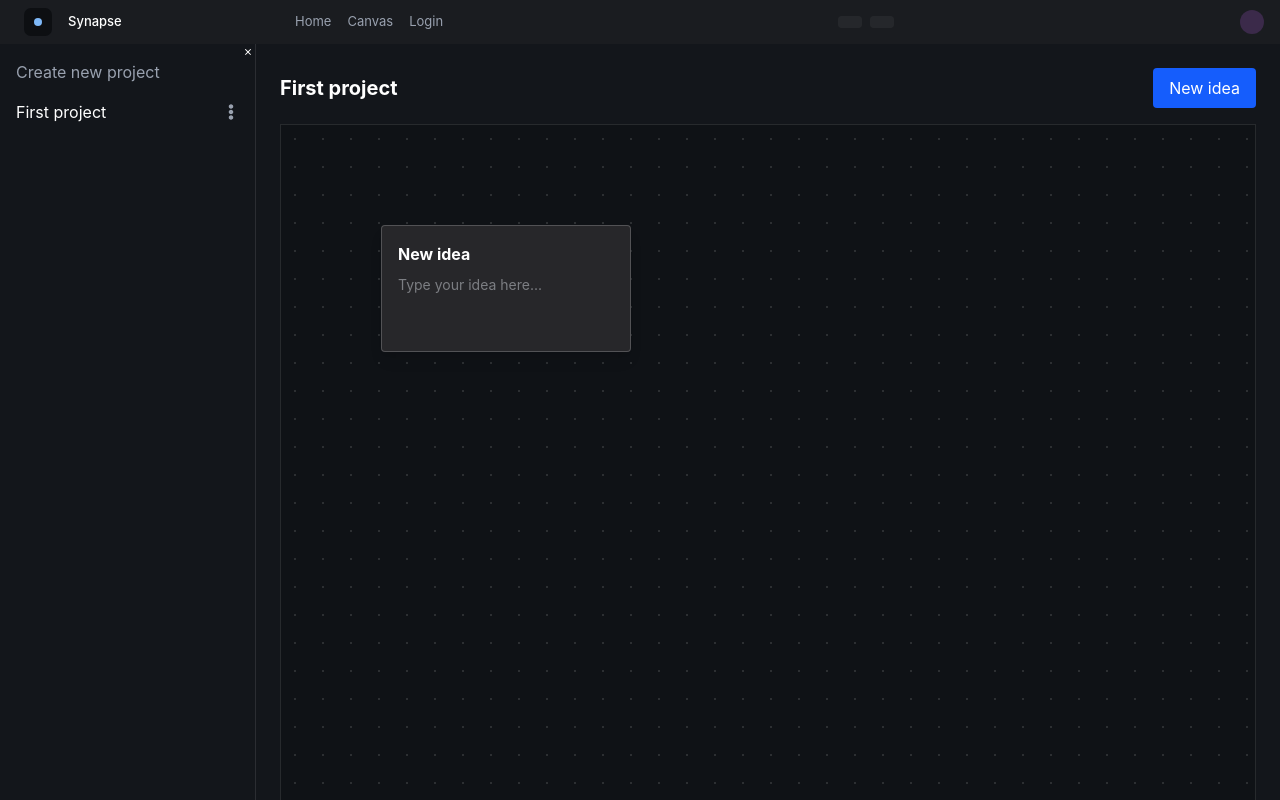
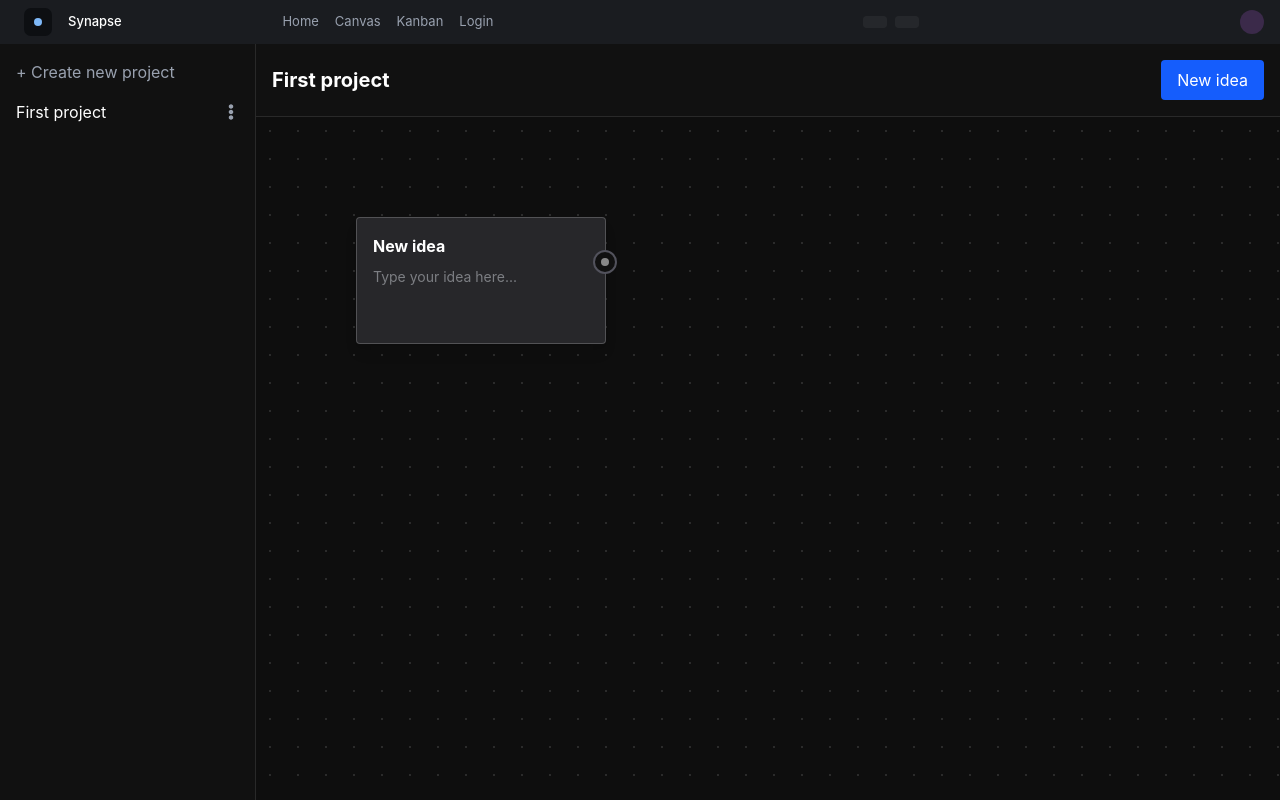
Before and after one commit to Sushanyn/Synapse, a React (Vite) app: page /canvas in a window 1280 px wide. Both pictures are taken after a click on the button "New idea". Built offline with nearby package versions, Linux system fonts and the light colour scheme; no server answers.

Commit message:
Add connections between ideas, moving cards

```diff
--- a/src/components/Header.jsx
+++ b/src/components/Header.jsx
@@ -14,7 +14,8 @@ export default function Header() {
                 <nav className='flex items-center gap-4 text-[13px] text-gray-400'>
                     <NavLink to='/home' className='hover:text-white'>Home</NavLink>
                     <NavLink to='/canvas' className='hover:text-white'>Canvas</NavLink>
-                    <NavLink to='/login' className='hover:text-white'>Login</NavLink>
+                    <NavLink to='/kanban' className='hover:text-white'>Kanban</NavLink>
+                    <NavLink to='/auth' className='hover:text-white'>Login</NavLink>
                 </nav>
                 <span className='text-[13px] text-gray-400 ml-6'></span>
 
--- a/src/layouts/AppLayout.jsx
+++ b/src/layouts/AppLayout.jsx
@@ -1,5 +1,5 @@
 import { Outlet } from "react-router-dom";
-import { Header, Sidebar } from "../components";
+import { Header, Sidebar, Footer } from "../components";
 
 export default function AppLayout() {
     return (
@@ -11,6 +11,7 @@ export default function AppLayout() {
                     <Outlet></Outlet>
                 </main>
             </div>
+            <Footer></Footer>
         </div>
     )
 }
--- a/src/pages/Canvas.jsx
+++ b/src/pages/Canvas.jsx
@@ -7,7 +7,8 @@ const initialProjects = [
     {
         id: crypto.randomUUID(),
         title: "First project",
-        ideas: []
+        ideas: [],
+        connections: []
     }
 ]
 
@@ -15,23 +16,19 @@ export default function Canvas() {
     const [projects, setProjects] = useState(initialProjects)
     const [activeProjectId, setActiveProjectId] = useState(initialProjects[0].id)
     const activeProject = projects.find(project => project.id === activeProjectId)
+
     const [isSidebarOpen, setIsSidebarOpen] = useState(true)
-    const [camera, setCamera] = useState({
-        x: 0,
-        y: 0,
-        zoom: 1
-    })
-    const [isPanning, setIsPanning] = useState(false)
-    const lastMouse = useRef({x: 0, y: 0})
     const [editingId, setEditingId] = useState(null)
+    const [camera, setCamera] = useState({ x: 0, y: 0, zoom: 1 })
+
+    const [dragState, setDragState] = useState({ type: null, id: null })
+    const [tempMouse, setTempMouse] = useState({ x: 0, y: 0 })
+    const [hoveredIdeaId, setHoveredIdeaId] = useState(null)
+
+    const lastMouse = useRef({ x: 0, y: 0 })
 
     function createProject() {
-        const project = {
-            id: crypto.randomUUID(),
-            title: `Project ${projects.length + 1}`,
-            ideas: []
-        }
-
+        const project = { id: crypto.randomUUID(), title: `Project ${projects.length + 1}`, ideas: [], connections: [] }
         setProjects([...projects, project])
         setActiveProjectId(project.id)
     }
@@ -39,57 +36,97 @@ export default function Canvas() {
     function createIdea() {
         setProjects(projects.map(project => {
             if (project.id !== activeProjectId) return project
-
             const lastIdea = project.ideas[project.ideas.length - 1]
-            const newX = lastIdea ? lastIdea.x + 270 : 100
-            const newY = lastIdea ? lastIdea.y : 100
-
             return {
                 ...project,
                 ideas: [
                     ...project.ideas,
-                    {
-                        id: crypto.randomUUID(),
-                        title: 'New idea',
-                        text: '',
-                        x: newX,
-                        y: newY
-                    }
+                    { id: crypto.randomUUID(), title: 'New idea', text: '', x: lastIdea ? lastIdea.x + 270 : 100, y: lastIdea ? lastIdea.y : 100 }
                 ]
             }
         }))
     }
 
-    // Функция для обновления текста конкретной идеи
     function updateIdea(ideaId, newFields) {
         setProjects(projects.map(project => {
             if (project.id !== activeProjectId) return project
-
             return {
                 ...project,
-                ideas: project.ideas.map(idea =>
-                    idea.id === ideaId ? { ...idea, ...newFields } : idea
-                )
+                ideas: project.ideas.map(idea => idea.id === ideaId ? { ...idea, ...newFields } : idea)
             }
         }))
     }
 
-    return(
-        <>
-            <div className='relative w-64'>
-                <button className='absolute right-0' onClick={() => setIsSidebarOpen(!isSidebarOpen)}>
-                    {isSidebarOpen ? <IoIosClose /> : <MdOpenInFull />}
+    function createConnection(fromId, toId) {
+        if (fromId === toId) return;
+
+        setProjects(prev => prev.map(p => {
+            if (p.id !== activeProjectId) return p;
+
+            if (p.connections.some(c => c.from === fromId && c.to === toId)) return p;
+
+            return {
+                ...p,
+                connections: [...p.connections, { id: crypto.randomUUID(), from: fromId, to: toId }]
+            }
+        }))
+    }
+
+    const handleMouseMove = (e) => {
+        if (!dragState.type) return;
+
+        const dx = e.clientX - lastMouse.current.x;
+        const dy = e.clientY - lastMouse.current.y;
+        lastMouse.current = { x: e.clientX, y: e.clientY };
+
+        if (dragState.type === 'drag') {
+            setProjects(prev => prev.map(p => {
+                if (p.id !== activeProjectId) return p;
+                return {
+                    ...p,
+                    ideas: p.ideas.map(i => i.id === dragState.id
+                        ? { ...i, x: i.x + dx / camera.zoom, y: i.y + dy / camera.zoom }
+                        : i)
+                }
+            }))
+        } else if (dragState.type === 'pan') {
+            setCamera(prev => ({ ...prev, x: prev.x + dx, y: prev.y + dy }));
+        } else if (dragState.type === 'connect') {
+            setTempMouse(prev => ({
+                x: prev.x + dx / camera.zoom,
+                y: prev.y + dy / camera.zoom
+            }))
+        }
+    }
+
+    const handleMouseUp = () => {
+        if (dragState.type === 'connect' && hoveredIdeaId) {
+            createConnection(dragState.id, hoveredIdeaId);
+        }
+        setDragState({ type: null, id: null })
+    }
+
+    return (
+        <div
+            className="flex flex-col h-screen bg-[#111] text-white select-none"
+            onMouseMove={handleMouseMove}
+            onMouseUp={handleMouseUp}
+            onMouseLeave={handleMouseUp}
+        >
+            <div className='relative w-64 z-10'>
+                <button className='absolute right-0 top-2' onClick={() => setIsSidebarOpen(!isSidebarOpen)}>
+                    {isSidebarOpen ? <IoIosClose size={24} /> : <MdOpenInFull size={20} />}
                 </button>
             </div>
-            <div className="flex h-full text-white">
 
+            <div className="flex flex-1 overflow-hidden">
                 {isSidebarOpen && (
-                <aside className="w-64 border-r border-white/10 p-4">
-                    <button onClick={createProject} className='cursor-pointer text-gray-400 hover:text-white w-64 text-left'>
-                        Create new project
+                    <aside className="w-64 border-r border-white/10 p-4 z-10 bg-[#111]">
+                        <button onClick={createProject} className='cursor-pointer text-gray-400 hover:text-white w-full text-left'>
+                            + Create new project
                         </button>
 
-                    <div className="mt-4 flex flex-col gap-2 relative ">
+                        <div className="mt-4 flex flex-col gap-2 relative">
                             {projects.map((project) => (
                                 <div key={project.id} className="flex items-center justify-between w-full">
                                     <button
@@ -100,32 +137,15 @@ export default function Canvas() {
                                             <input
                                                 autoFocus
                                                 value={project.title}
-                                onChange={(e) => {
-                                setProjects((prev) =>
-                                    prev.map((p) =>
-                                    p.id === project.id
-                                        ? { ...p, title: e.target.value }
-                                        : p
-                                    )
-                                )
-                                }}
+                                                onChange={(e) => setProjects(prev => prev.map(p => p.id === project.id ? { ...p, title: e.target.value } : p))}
                                                 onBlur={() => setEditingId(null)}
-                                onKeyDown={(e) => {
-                                if (e.key === "Enter") setEditingId(null)
-                                }}
+                                                onKeyDown={(e) => { if (e.key === "Enter") setEditingId(null) }}
                                                 className="bg-transparent text-gray-400 outline-none w-full"
                                             />
                                         ) : (
                                             <span
-                                onDoubleClick={(e) => {
-                                e.stopPropagation()
-                                setEditingId(project.id)
-                                }}
-                                className={
-                                project.id === activeProjectId
-                                    ? "text-white"
-                                    : "text-gray-400"
-                                }
+                                                onDoubleClick={(e) => { e.stopPropagation(); setEditingId(project.id); }}
+                                                className={project.id === activeProjectId ? "text-white" : "text-gray-400"}
                                             >
                                                 {project.title}
                                             </span>
@@ -138,37 +158,21 @@ export default function Canvas() {
                     </aside>
                 )}
 
-            <main className="flex-1 p-6 flex flex-col h-screen">
-                <div className="mb-4 flex items-center justify-between">
+                <main className="flex-1 flex flex-col h-full relative">
+                    <div className="p-4 flex items-center justify-between border-b border-white/10 bg-[#111] z-10">
                         <h1 className="font-bold text-xl">{activeProject?.title}</h1>
-                <button onClick={createIdea} className="bg-blue-600 hover:bg-blue-500 px-4 py-2 rounded">
+                        <button onClick={createIdea} className="bg-blue-600 hover:bg-blue-500 px-4 py-2 rounded transition-colors">
                             New idea
                         </button>
                     </div>
 
-                <div className="relative h-full w-full overflow-hidden border border-white/10 bg-black/20"
+                    <div
+                        className="relative flex-1 w-full overflow-hidden bg-black/20 cursor-grab active:cursor-grabbing"
                         onMouseDown={(e) => {
-                    setIsPanning(true)
+                            setDragState({ type: 'pan', id: null })
                             lastMouse.current = { x: e.clientX, y: e.clientY }
                         }}
-                onMouseUp={() => setIsPanning(false)}
-                onMouseLeave={() => setIsPanning(false)}
-                onMouseMove={(e) => {
-                    if (!isPanning) return
-
-                    const dx = e.clientX - lastMouse.current.x
-                    const dy = e.clientY - lastMouse.current.y
-
-                    lastMouse.current = { x: e.clientX, y: e.clientY }
-
-                    setCamera(prev => ({
-                    ...prev,
-                    x: prev.x + dx,
-                    y: prev.y + dy,
-                    }))
-                }}>
-
-                {/* GRID BACKGROUND */}
+                    >
                         <div className="absolute inset-0 pointer-events-none"
                             style={{
                                 backgroundImage: "radial-gradient(circle, rgba(255,255,255,0.12) 1px, transparent 1px)",
@@ -176,30 +180,90 @@ export default function Canvas() {
                                 backgroundPosition: `${camera.x}px ${camera.y}px`,
                             }}
                         />
+
                         <div className="absolute inset-0 pointer-events-none"
                             style={{
                                 transform: `translate(${camera.x}px, ${camera.y}px) scale(${camera.zoom})`,
                                 transformOrigin: "0 0",
                             }}
                         >
+                            <svg className="absolute inset-0 overflow-visible w-full h-full pointer-events-none">
+                                {activeProject?.connections.map(conn => {
+                                    const from = activeProject.ideas.find(i => i.id === conn.from);
+                                    const to = activeProject.ideas.find(i => i.id === conn.to);
+                                    if (!from || !to) return null;
+
+                                    const x1 = from.x + 250;
+                                    const y1 = from.y + 40;
+                                    const x2 = to.x;
+                                    const y2 = to.y + 40;
+
+                                    return (
+                                        <path
+                                            key={conn.id}
+                                            d={`M ${x1} ${y1} C ${x1 + 80} ${y1}, ${x2 - 80} ${y2}, ${x2} ${y2}`}
+                                            stroke="#4b5563"
+                                            strokeWidth="3"
+                                            fill="none"
+                                        />
+                                    )
+                                })}
+
+                                {dragState.type === 'connect' && (() => {
+                                    const from = activeProject.ideas.find(i => i.id === dragState.id);
+                                    if (!from) return null;
+                                    const x1 = from.x + 250;
+                                    const y1 = from.y + 40;
+                                    return (
+                                        <path
+                                            d={`M ${x1} ${y1} C ${x1 + 80} ${y1}, ${tempMouse.x - 80} ${tempMouse.y}, ${tempMouse.x} ${tempMouse.y}`}
+                                            stroke="#3b82f6"
+                                            strokeWidth="3"
+                                            strokeDasharray="5,5"
+                                            fill="none"
+                                        />
+                                    )
+                                })()}
+                            </svg>
+
                             {activeProject?.ideas.map(idea => (
                                 <div
                                     key={idea.id}
-                                    className="absolute bg-zinc-800 p-4 rounded border border-white/20 shadow-lg pointer-events-auto flex flex-col gap-2"
+                                    className={`absolute bg-zinc-800 p-4 rounded border ${dragState.id === idea.id && dragState.type === 'drag' ? 'border-blue-500 shadow-blue-500/20' : 'border-white/20'} shadow-lg pointer-events-auto flex flex-col gap-2 transition-shadow`}
                                     style={{
                                         transform: `translate(${idea.x}px, ${idea.y}px)`,
-                                        width: '250px'
+                                        width: '250px',
+                                        cursor: dragState.id === idea.id && dragState.type === 'drag' ? 'grabbing' : 'grab'
                                     }}
-                                    onMouseDown={(e) => e.stopPropagation()}
+                                    onMouseDown={(e) => {
+                                        e.stopPropagation()
+                                        if (e.target.tagName === 'INPUT' || e.target.tagName === 'TEXTAREA') return;
+                                        setDragState({ type: 'drag', id: idea.id })
+                                        lastMouse.current = { x: e.clientX, y: e.clientY }
+                                    }}
+                                    onMouseEnter={() => setHoveredIdeaId(idea.id)}
+                                    onMouseLeave={() => setHoveredIdeaId(null)}
                                 >
+                                    <div
+                                        className="absolute -right-3 top-8 w-6 h-6 bg-[#111] border-2 border-zinc-600 hover:border-blue-500 hover:bg-blue-500 rounded-full cursor-crosshair z-10 transition-colors flex items-center justify-center"
+                                        onMouseDown={(e) => {
+                                            e.stopPropagation();
+                                            setDragState({ type: 'connect', id: idea.id });
+                                            setTempMouse({ x: idea.x + 250, y: idea.y + 40 });
+                                            lastMouse.current = { x: e.clientX, y: e.clientY };
+                                        }}
+                                    >
+                                        <div className="w-2 h-2 bg-white rounded-full opacity-50" />
+                                    </div>
+
                                     <input
-                                        className="bg-transparent font-bold outline-none border-b border-transparent focus:border-white/20 w-full"
+                                        className="bg-transparent font-bold outline-none border-b border-transparent focus:border-white/20 w-full cursor-text"
                                         value={idea.title}
                                         onChange={(e) => updateIdea(idea.id, { title: e.target.value })}
                                         placeholder="Idea Title"
                                     />
                                     <textarea
-                                        className="bg-transparent text-sm text-gray-300 outline-none resize-none border-b border-transparent focus:border-white/20 w-full min-h-[60px]"
+                                        className="bg-transparent text-sm text-gray-300 outline-none resize-none border-b border-transparent focus:border-white/20 w-full min-h-[60px] cursor-text"
                                         value={idea.text}
                                         onChange={(e) => updateIdea(idea.id, { text: e.target.value })}
                                         placeholder="Type your idea here..."
@@ -210,6 +274,6 @@ export default function Canvas() {
                     </div>
                 </main>
             </div>
-        </>
+        </div>
     )
 }
```
Also changed, not shown: src/components/Footer.jsx (+17 -0 lines), src/components/LoginForm.jsx (+15 -8 lines). Lines whose indentation alone changed are shown as unchanged.
